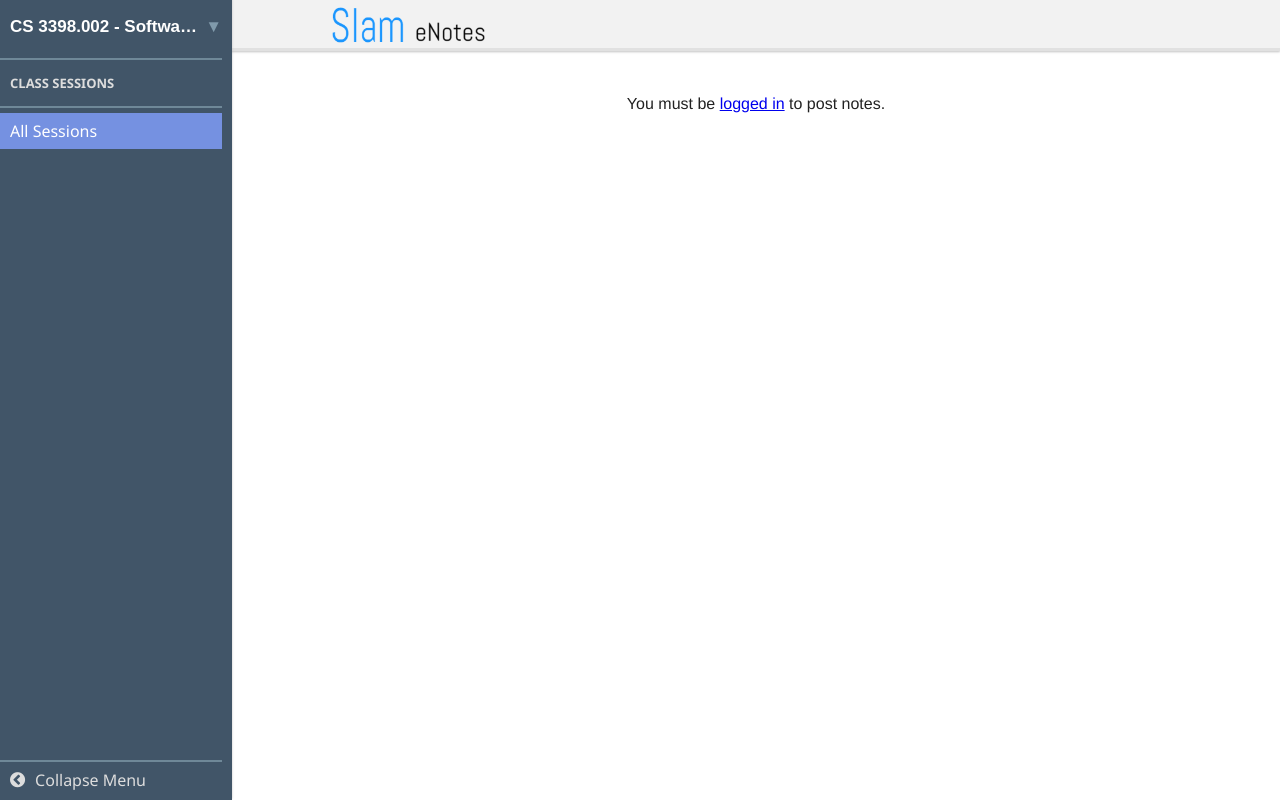
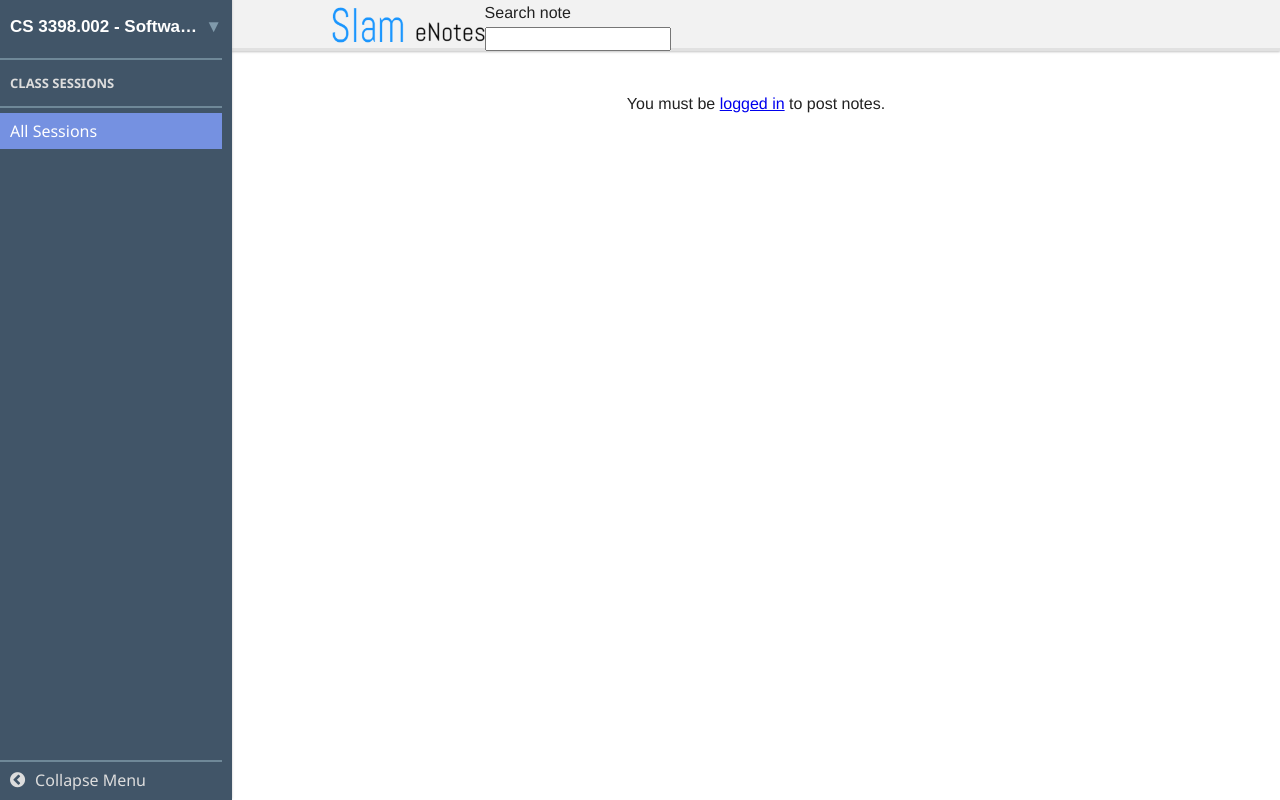
Before and after one commit to CS3398-Arctic/CS3398-Arctic-F2016, a Django app: page /channel/1 in a window 1280 px wide. Run offline with Django 3.2, Linux system fonts and the light colour scheme; data that the repository does not hold is empty; some libraries are stand-ins or nearby versions.

Commit message:
adding search functionality

```diff
--- a/static/css/main.css
+++ b/static/css/main.css
@@ -143,6 +143,7 @@ nav a:hover {
     color: #222;
     padding: 20px 0;
 }
+
 
 /* ===============
     ALL: IE Fixes
--- a/static/js/channel.js
+++ b/static/js/channel.js
@@ -200,3 +200,12 @@ function commonmarkParse () {
         $(this).html(writer.render(parsed));
     });
 }
+
+
+$("#note-search").on("keyup", function() {
+    var g = $(this).val().toLowerCase();
+    $(".note .note-body p").each(function() {
+        var s = $(this).text().toLowerCase();
+        $(this).closest('.note')[ s.indexOf(g) !== -1 ? 'show' : 'hide' ]();
+    });
+});
--- a/templates/channel.html
+++ b/templates/channel.html
@@ -27,6 +27,10 @@
                 <h1 class="title">
                     <a href="{% url 'index' %}"><img src="{% static 'images/logo-short.png' %}" alt="Slam eNotes" height="38" /></a>
                 </h1>
+                <label>Search note</label>
+                    <div class="divsearch">
+                <input id="note-search" type="text" />
+                    </div>
             </header>
         </div>
 
```
